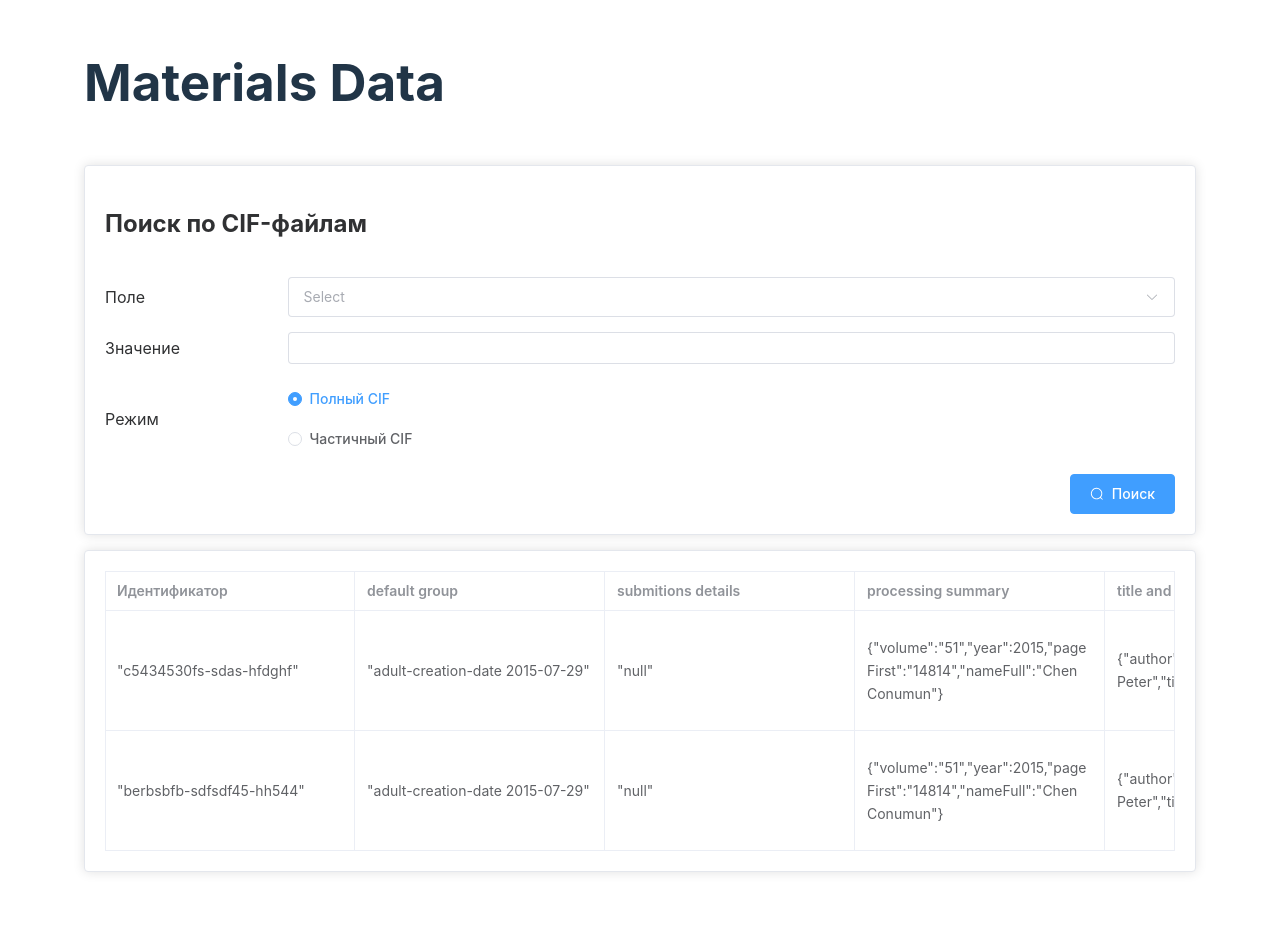
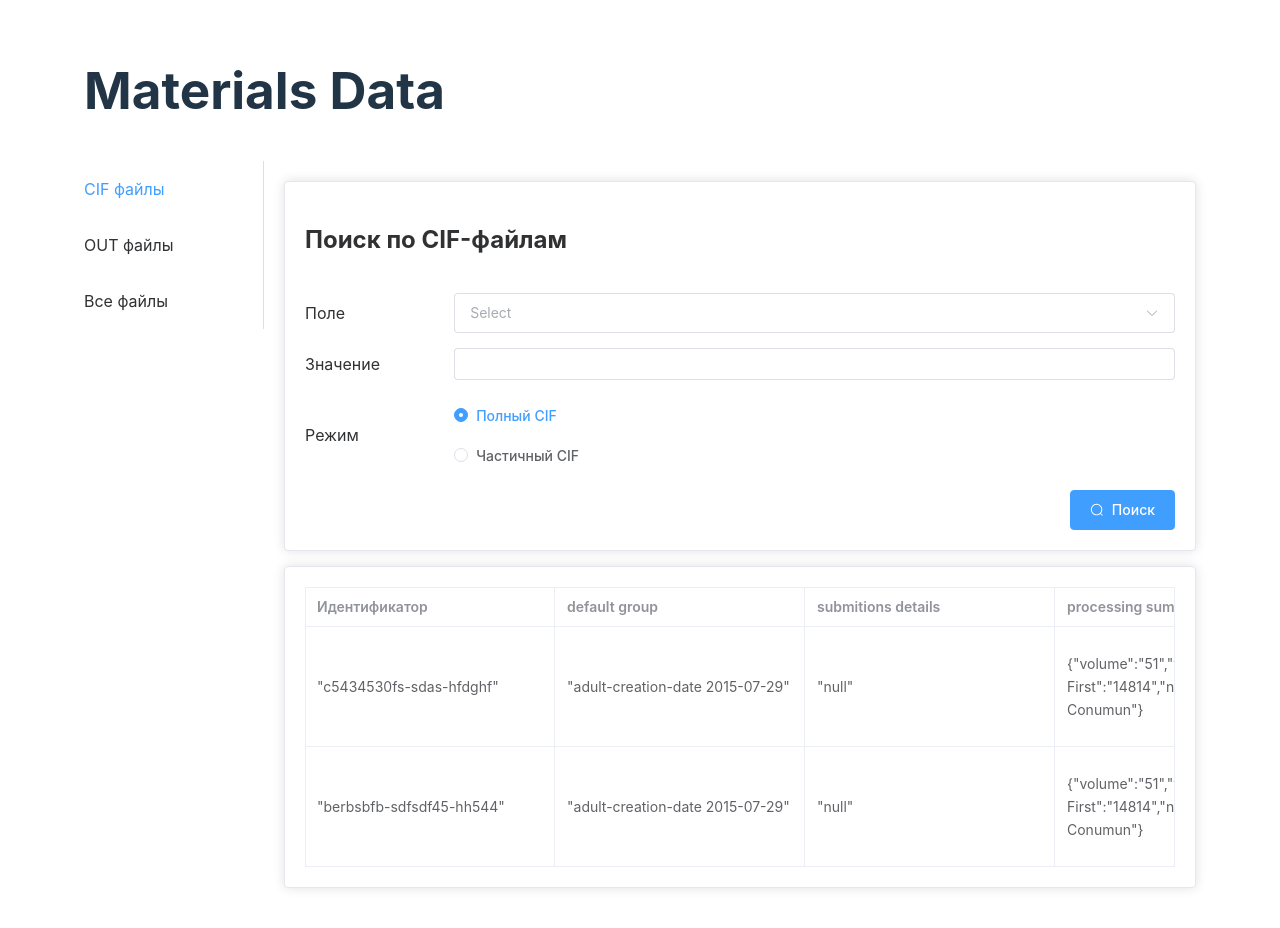
Before and after one commit to laktes1/Materials-Data, a Vue app: page / in a window 1280 px wide. Built offline with nearby package versions, Linux system fonts and the light colour scheme.

Commit message:
feat: add sidebar menu

```diff
--- a/src/App.vue
+++ b/src/App.vue
@@ -1,16 +1,21 @@
 <template>
+    <el-container>
         <el-header height="100">
             <h1>Materials Data</h1>
         </el-header>
+        <el-container>
+            <el-aside width="200px">
+                <side-bar-menu></side-bar-menu>
+            </el-aside>
             <el-main>
                 <router-view></router-view>
             </el-main>
-    <!--        <el-footer>-->
-    <!--            Footer-->
-    <!--        </el-footer>-->
+        </el-container>
+    </el-container>
 </template>
 
 <script setup lang="ts">
+import SideBarMenu from "@/components/SideBarMenu.vue";
 
 </script>
 
--- /dev/null
+++ b/src/components/SideBarMenu.vue
@@ -0,0 +1,29 @@
+<template>
+    <el-menu
+        default-active="1"
+        class="el-menu-vertical-demo"
+        :router="true"
+    >
+        <el-menu-item index="1" route="/cifPage">
+            <span class="side-bar-menu__title" slot="title">CIF файлы</span>
+        </el-menu-item>
+        <el-menu-item index="2" route="/outPage">
+            <span class="side-bar-menu__title" slot="title">OUT файлы</span>
+        </el-menu-item>
+        <el-menu-item index="3" route="/filesPage">
+            <span class="side-bar-menu__title" slot="title">Все файлы</span>
+        </el-menu-item>
+    </el-menu>
+</template>
+
+<script setup>
+
+</script>
+
+<style scoped lang="scss">
+.side-bar-menu {
+    &__title {
+        font-size: 16px;
+    }
+}
+</style>
```
Lines whose indentation alone changed are shown as unchanged.
